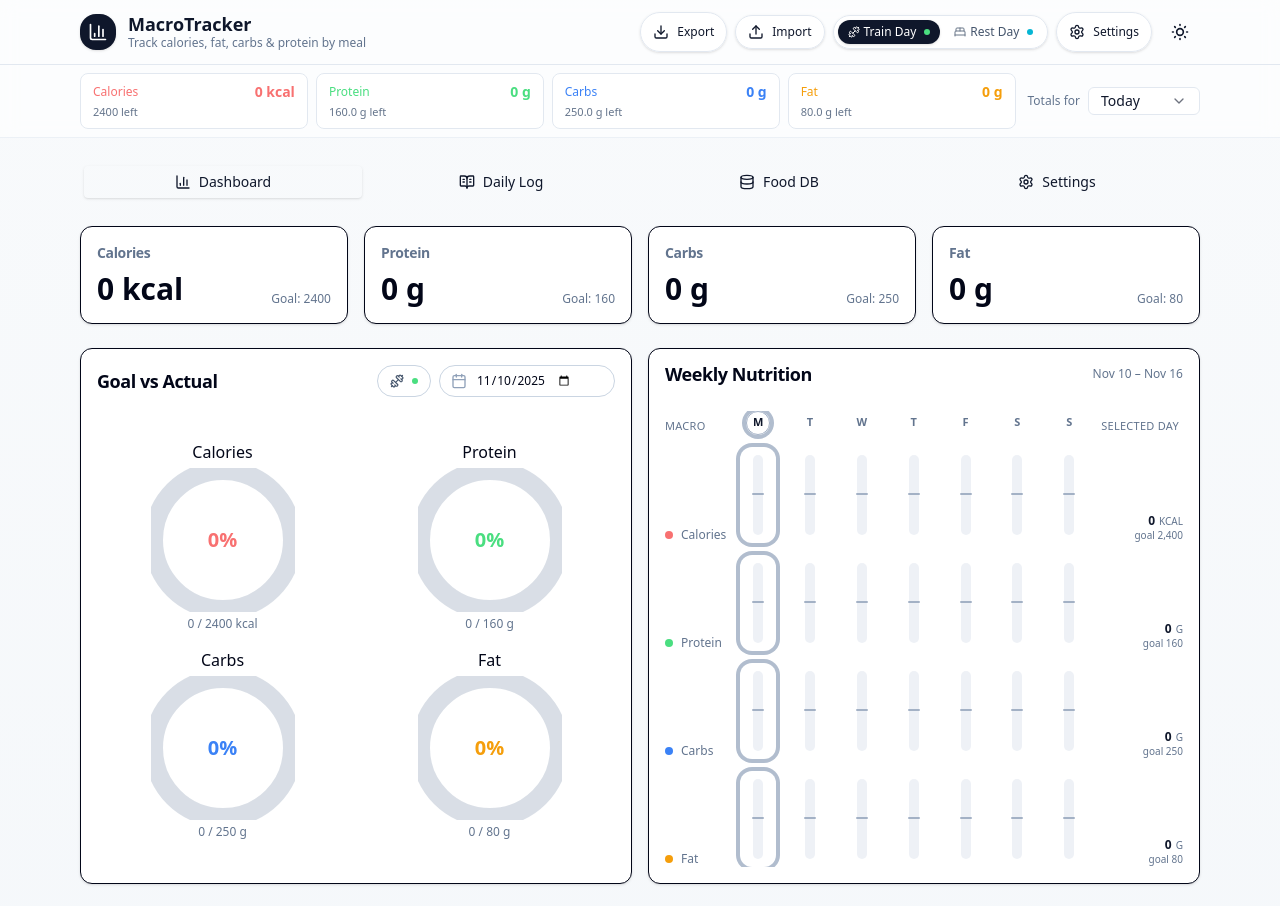
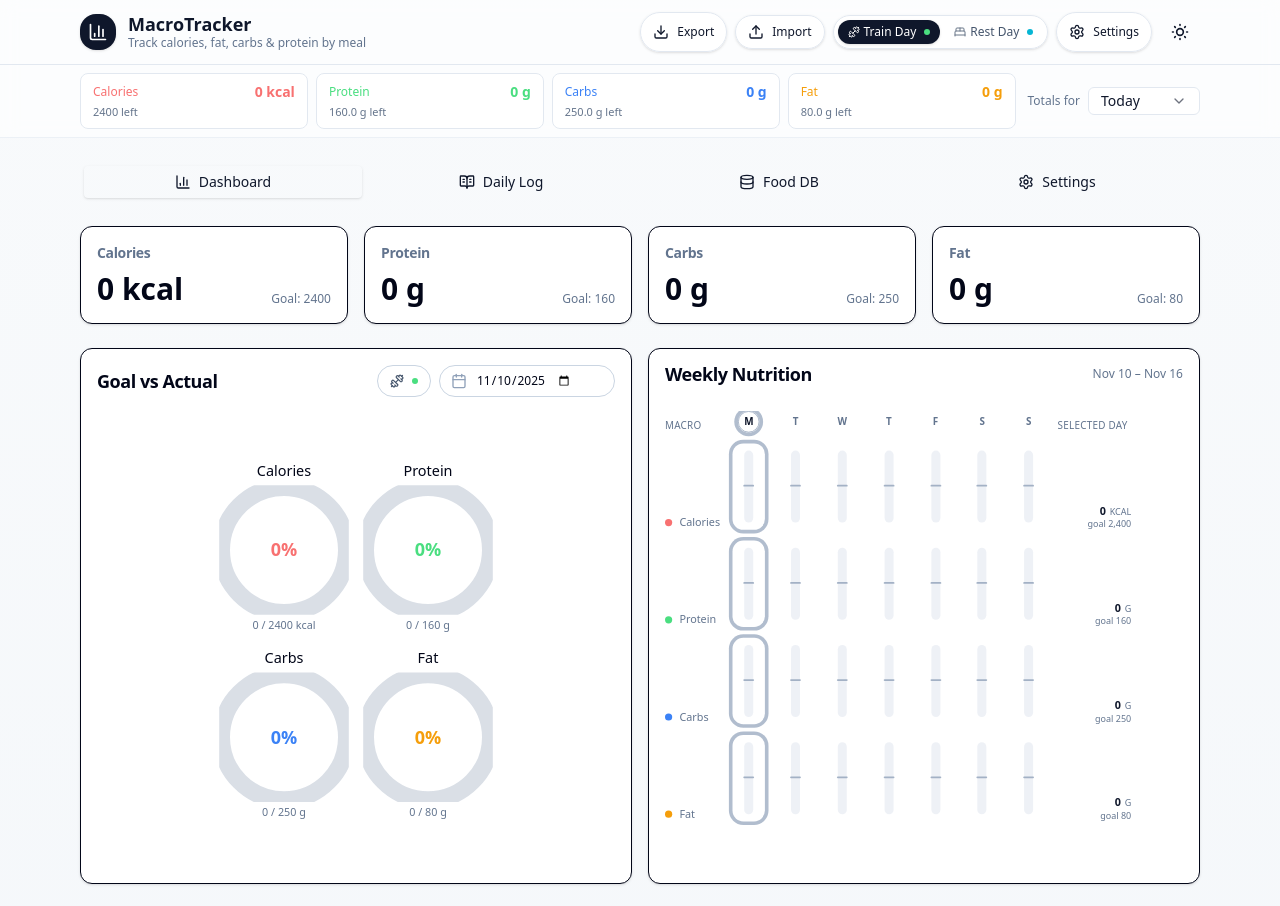
Before and after one commit to worldpeacemetta/WorldPeaceBuilder, a React (Vite) app: page / in a window 1280 px wide. Shown: the top 906 px of the page. Built offline with nearby package versions, Linux system fonts and the light colour scheme.

Commit message:
Scale goal donuts and weekly nutrition content

```diff
--- a/src/App.jsx
+++ b/src/App.jsx
@@ -845,11 +845,13 @@ export default function MacroTrackerApp(){
                   </div>
                 </CardHeader>
                 <CardContent className="flex-1">
-                  <div className="grid h-full grid-cols-2 gap-4 content-center">
-                    <GoalDonut label="Calories" color={COLORS.kcal} actual={goalTotals.kcal} goal={goalTarget.kcal} unit="kcal" />
-                    <GoalDonut label="Protein" color={COLORS.protein} actual={goalTotals.protein} goal={goalTarget.protein} unit="g" />
-                    <GoalDonut label="Carbs" color={COLORS.carbs} actual={goalTotals.carbs} goal={goalTarget.carbs} unit="g" />
-                    <GoalDonut label="Fat" color={COLORS.fat} actual={goalTotals.fat} goal={goalTarget.fat} unit="g" />
+                  <div className="flex h-full items-center justify-center">
+                    <div className="grid h-full grid-cols-2 gap-4 content-center origin-center scale-90">
+                      <GoalDonut label="Calories" color={COLORS.kcal} actual={goalTotals.kcal} goal={goalTarget.kcal} unit="kcal" />
+                      <GoalDonut label="Protein" color={COLORS.protein} actual={goalTotals.protein} goal={goalTarget.protein} unit="g" />
+                      <GoalDonut label="Carbs" color={COLORS.carbs} actual={goalTotals.carbs} goal={goalTarget.carbs} unit="g" />
+                      <GoalDonut label="Fat" color={COLORS.fat} actual={goalTotals.fat} goal={goalTarget.fat} unit="g" />
+                    </div>
                   </div>
                 </CardContent>
               </Card>
@@ -1417,7 +1419,7 @@ function WeeklyNutritionCard({ data }) {
         ) : (
           <div className="overflow-x-auto">
             <div className="min-w-max">
-              <div className="grid grid-cols-[auto_repeat(7,minmax(0,1fr))_auto] items-end gap-x-3 gap-y-3 text-[13px]">
+              <div className="grid grid-cols-[auto_repeat(7,minmax(0,1fr))_auto] items-end gap-x-3 gap-y-3 text-[13px] origin-top-left scale-90">
                 <div className="text-[11px] font-medium uppercase tracking-wide text-slate-500">Macro</div>
                 {days.map((day) => (
                   <div key={day.iso} className="flex justify-center">
```
